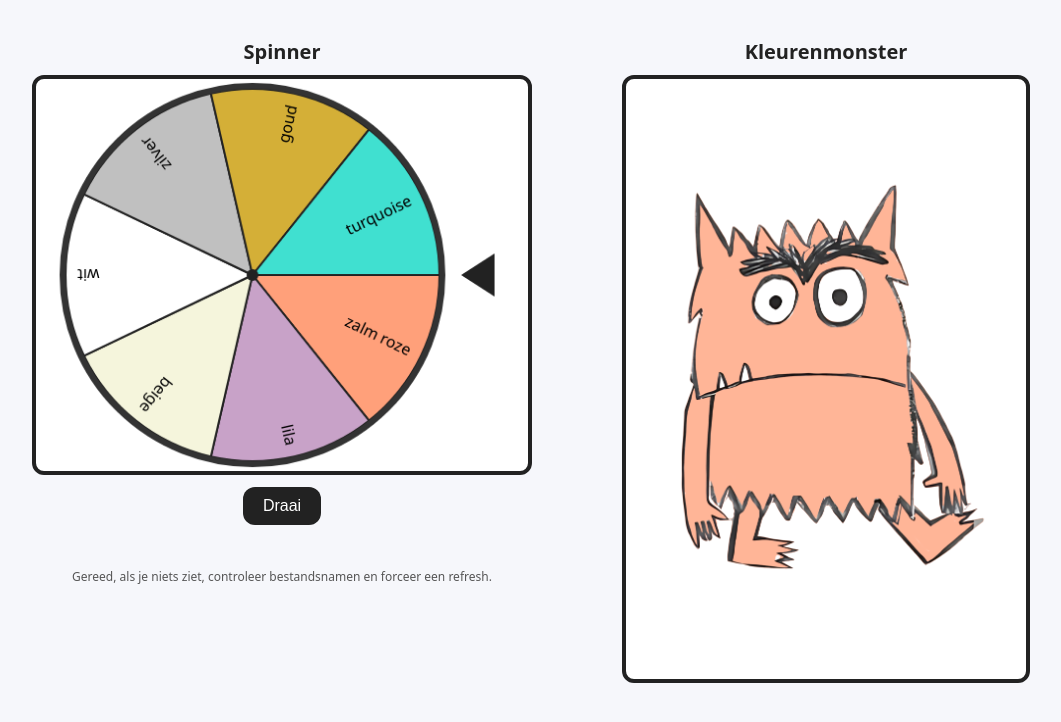
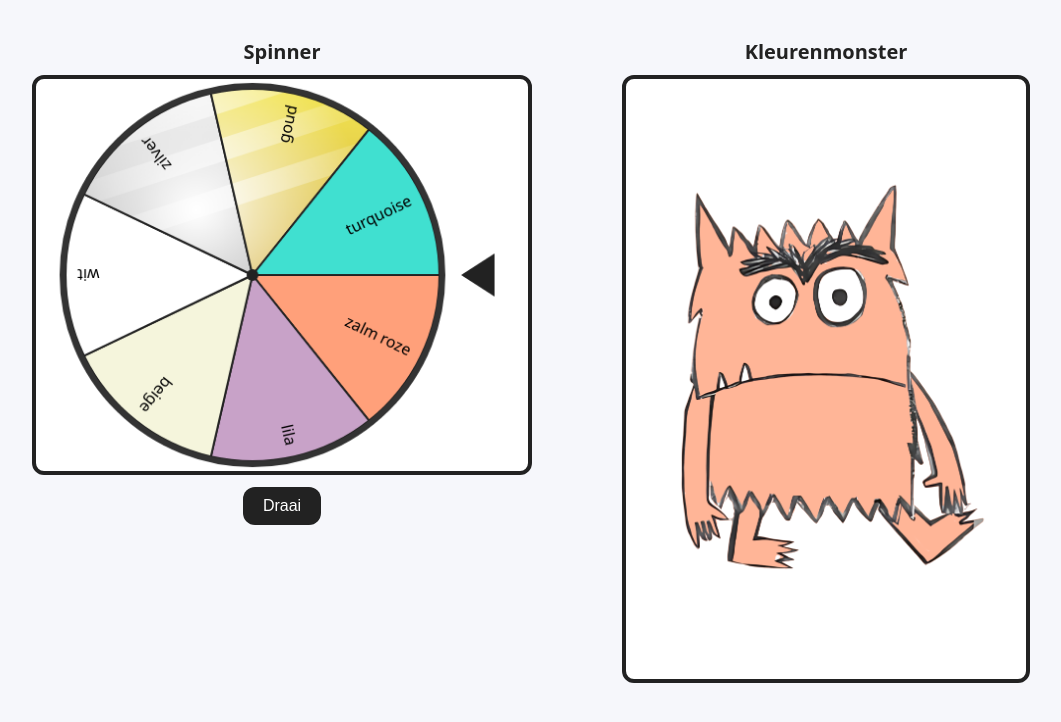
Before and after one commit to hobbit12b/kleurenmonsterrad, a plain HTML site: page index1.html in a window 1280 px wide. Shown: the whole page, without its empty margins (86-1147 px from the left). Drawn offline with Linux system fonts and the light colour scheme.

Commit message:
index1.html

```diff
--- a/index1.html
+++ b/index1.html
@@ -29,7 +29,6 @@
     button[disabled] { opacity: .6; cursor: not-allowed; }
     #resultaat { margin-top: 10px; font-size: 18px; font-weight: 700; min-height: 1.5em; }
     #live { position: absolute; left: -9999px; }
-    #debug { margin-top: 6px; font-size: 12px; color: #555; }
   </style>
 </head>
 <body>
@@ -39,7 +38,6 @@
     <button id="draaiBtn" aria-describedby="resultaat">Draai</button>
     <div id="resultaat"></div>
     <div id="live" role="status" aria-live="polite"></div>
-    <div id="debug"></div>
   </div>
 
   <div class="kolom">
@@ -48,9 +46,16 @@
   </div>
 
   <script>
-  // Alles in DOMContentLoaded, geen pijlfuncties
-  document.addEventListener("DOMContentLoaded", function () {
-    try {
+  // Helper om veilig te checken of een blendmodus wordt ondersteund
+  function supportMode(ctx, mode) {
+    const prev = ctx.globalCompositeOperation;
+    ctx.globalCompositeOperation = mode;
+    const ok = (ctx.globalCompositeOperation === mode);
+    ctx.globalCompositeOperation = prev;
+    return ok;
+  }
+
+  // --- Config ---
   const opties = ["zalm roze","lila","beige","wit","zilver","goud","turquoise"];
   const kleurMap = {
     "zalm roze":"#FFA07A",
@@ -62,36 +67,131 @@
     "turquoise":"#40E0D0"
   };
   const metallicKleuren = new Set(["goud","zilver"]);
-      const donkereSegmenten = new Set([]); // zwarte segmenttekst overal
-      const lijnenWitKleuren = new Set([]); // nooit witte lijnen bij deze set
-      const pupilKleuren = new Set([]);     // geen extra pupillen
 
-      // debug helper
-      var dbg = document.getElementById("debug");
-      function info(msg){ dbg.textContent = msg; }
+  // Segmenttekst overal zwart
+  const donkereSegmenten = new Set([]);
+  // Deze set blijft leeg voor dit palet
+  const lijnenWitKleuren = new Set([]);
+  const pupilKleuren = new Set([]);
 
-      // Spinner
-      var rad = document.getElementById("rad");
-      var rctx = rad.getContext("2d");
-      var CX = 220, CY = 200, R = 190; // rad links, rechts ruimte voor pijl
-      var hoek = 0, bezig = false, gekozen = opties[0];
+  // --- Spinner ---
+  const rad = document.getElementById("rad");
+  const rctx = rad.getContext("2d");
+  const CX = 220, CY = 200, R = 190; // rad links, rechts ruimte voor pijl
+  let hoek = 0, bezig = false, gekozen = opties[0];
+
+  function tekenMetallicInSegment(naam, startA, endA) {
+    if (!metallicKleuren.has(naam)) return;
+
+    rctx.save();
+    // clip tot het segment
+    rctx.beginPath();
+    rctx.moveTo(CX, CY);
+    rctx.arc(CX, CY, R, startA, endA);
+    rctx.closePath();
+    rctx.clip();
+
+    // 1 diepte overlay
+    const overlayGrad = rctx.createLinearGradient(CX, CY - R, CX, CY + R);
+    if (naam === "goud") {
+      overlayGrad.addColorStop(0.00, "rgba(255,250,210,0.70)");
+      overlayGrad.addColorStop(0.35, "rgba(255,255,255,0.18)");
+      overlayGrad.addColorStop(0.60, "rgba(0,0,0,0.36)");
+      overlayGrad.addColorStop(1.00, "rgba(120,90,0,0.30)");
+    } else {
+      overlayGrad.addColorStop(0.00, "rgba(255,255,255,0.70)");
+      overlayGrad.addColorStop(0.50, "rgba(0,0,0,0.36)");
+      overlayGrad.addColorStop(1.00, "rgba(235,235,235,0.32)");
+    }
+    rctx.save();
+    if (supportMode(rctx, "overlay")) {
+      rctx.globalCompositeOperation = "overlay";
+      rctx.fillStyle = overlayGrad;
+      rctx.fillRect(CX - R, CY - R, R * 2, R * 2);
+      rctx.globalCompositeOperation = "source-over";
+    } else {
+      // fallback, multiply plus lichter
+      rctx.globalCompositeOperation = "multiply";
+      rctx.fillStyle = overlayGrad;
+      rctx.fillRect(CX - R, CY - R, R * 2, R * 2);
+      rctx.globalCompositeOperation = "lighter";
+      rctx.fillStyle = "rgba(255,255,255,0.15)";
+      rctx.fillRect(CX - R, CY - R, R * 2, R * 2);
+      rctx.globalCompositeOperation = "source-over";
+    }
+    rctx.restore();
+
+    // 2 diagonale glansstrepen
+    rctx.save();
+    rctx.translate(CX, CY);
+    rctx.rotate(-Math.PI / 10);
+    rctx.translate(-CX, -CY);
+    rctx.globalAlpha = 0.55;
+    for (let i = 0; i < 3; i++) {
+      const g = rctx.createLinearGradient(CX - R, CY - R + i * R * 0.25, CX + R, CY - R + i * R * 0.25);
+      g.addColorStop(0,   "rgba(255,255,255,0)");
+      g.addColorStop(0.5, "rgba(255,255,255,0.95)");
+      g.addColorStop(1,   "rgba(255,255,255,0)");
+      rctx.fillStyle = g;
+      rctx.fillRect(CX - R, CY - R + i * R * 0.25, R * 2, R * 0.12);
+    }
+    rctx.restore();
+    rctx.globalAlpha = 1;
+
+    // 3 highlights in screen
+    const rg = rctx.createRadialGradient(CX - R * 0.30, CY - R * 0.35, 0, CX - R * 0.30, CY - R * 0.35, R * 0.9);
+    rg.addColorStop(0.00, "rgba(255,255,255,1.00)");
+    rg.addColorStop(0.35, "rgba(255,255,255,0.60)");
+    rg.addColorStop(1.00, "rgba(255,255,255,0.00)");
+    const rg2 = rctx.createRadialGradient(CX + R * 0.35, CY + R * 0.35, 0, CX + R * 0.35, CY + R * 0.35, R * 0.45);
+    rg2.addColorStop(0.00, "rgba(255,255,255,0.85)");
+    rg2.addColorStop(0.40, "rgba(255,255,255,0.35)");
+    rg2.addColorStop(1.00, "rgba(255,255,255,0.00)");
+
+    rctx.save();
+    if (supportMode(rctx, "screen")) {
+      rctx.globalCompositeOperation = "screen";
+      rctx.fillStyle = rg;
+      rctx.fillRect(CX - R, CY - R, R * 2, R * 2);
+      rctx.fillStyle = rg2;
+      rctx.fillRect(CX - R, CY - R, R * 2, R * 2);
+      rctx.globalCompositeOperation = "source-over";
+    } else {
+      rctx.globalAlpha = 0.7;
+      rctx.fillStyle = rg;
+      rctx.fillRect(CX - R, CY - R, R * 2, R * 2);
+      rctx.globalAlpha = 1;
+    }
+    rctx.restore();
+
+    rctx.restore();
+  }
 
   function tekenSchijven() {
-        var stap = 2 * Math.PI / opties.length;
-        var i, naam;
-        for (i = 0; i < opties.length; i++) {
-          naam = opties[i];
+    const stap = 2 * Math.PI / opties.length;
+    for (let i = 0; i < opties.length; i++) {
+      const naam = opties[i];
+      const a0 = i * stap;
+      const a1 = (i + 1) * stap;
+
+      // basisvulling
       rctx.beginPath();
       rctx.moveTo(CX, CY);
-          rctx.arc(CX, CY, R, i * stap, (i + 1) * stap);
+      rctx.arc(CX, CY, R, a0, a1);
       rctx.closePath();
       rctx.fillStyle = kleurMap[naam] || "#000";
       rctx.fill();
+
+      // metallic gloed indien goud of zilver
+      tekenMetallicInSegment(naam, a0, a1);
+
+      // segmentlijnen
       rctx.strokeStyle = "#222";
       rctx.lineWidth = 2;
       rctx.stroke();
 
-          var tekstkleur = donkereSegmenten.has(naam) ? "#fff" : "#000";
+      // label
+      const tekstkleur = donkereSegmenten.has(naam) ? "#fff" : "#000";
       rctx.save();
       rctx.translate(CX, CY);
       rctx.rotate(i * stap + stap / 2);
@@ -101,6 +201,7 @@
       rctx.fillText(naam, R - 12, 6);
       rctx.restore();
     }
+    // buitenrand
     rctx.lineWidth = 6;
     rctx.strokeStyle = "#333";
     rctx.beginPath();
@@ -108,12 +209,13 @@
     rctx.stroke();
   }
 
+  // Pijl buiten het rad, rechts, wijst naar links
   function tekenPijl() {
-        var offset = 22;
-        var tipX = CX + R + offset;
-        var tipY = CY;
-        var baseX = tipX + 34;
-        var halfH = 22;
+    const offset = 22;
+    const tipX = CX + R + offset;
+    const tipY = CY;
+    const baseX = tipX + 34;
+    const halfH = 22;
 
     rctx.beginPath();
     rctx.moveTo(tipX, tipY);
@@ -140,8 +242,8 @@
   }
 
   function indexOnderPijl() {
-        var n = opties.length, stap = 360 / n;
-        var a = (-hoek) % 360; if (a < 0) a += 360;
+    const n = opties.length, stap = 360 / n;
+    let a = (-hoek) % 360; if (a < 0) a += 360;
     return Math.floor(a / stap) % n;
   }
 
@@ -149,7 +251,7 @@
     if (bezig) return;
     bezig = true;
     document.getElementById("draaiBtn").disabled = true;
-        var snelheid = 20 + Math.random() * 15;
+    let snelheid = 20 + Math.random() * 15;
     hoek += 360 * 4;
 
     function anim() {
@@ -160,12 +262,12 @@
       else {
         hoek = hoek % 360;
         renderRad();
-            var idx = indexOnderPijl();
+        const idx = indexOnderPijl();
         gekozen = opties[idx];
 
-            var lijnenWit = lijnenWitKleuren.has(gekozen);
-            var toonPupillen = pupilKleuren.has(gekozen);
-            var metallicType = metallicKleuren.has(gekozen) ? gekozen : null;
+        const lijnenWit = lijnenWitKleuren.has(gekozen);
+        const toonPupillen = pupilKleuren.has(gekozen);
+        const metallicType = metallicKleuren.has(gekozen) ? gekozen : null;
 
         toonResultaat(gekozen);
         kleurMonster(kleurMap[gekozen], lijnenWit, toonPupillen, metallicType);
@@ -178,28 +280,27 @@
   }
 
   function toonResultaat(tekst) {
-        document.getElementById("resultaat").textContent = "Gekozen kleur: " + tekst;
-        document.getElementById("live").textContent = "Kleur " + tekst;
+    document.getElementById("resultaat").textContent = `Gekozen kleur: ${tekst}`;
+    document.getElementById("live").textContent = `Kleur ${tekst}`;
   }
 
-      // Monster
-      var mCanvas = document.getElementById("monster");
-      var m = mCanvas.getContext("2d");
-      var imgMask  = new Image();  imgMask.src  = "monster-mask.png";
-      var imgLine  = new Image();  imgLine.src  = "monster-line.png";
-      var imgPupil = new Image();  imgPupil.src = "monster-pupillen.png";
+  // --- Monster met metallic glans zoals eerder ---
+  const mCanvas = document.getElementById("monster");
+  const m = mCanvas.getContext("2d");
+  const imgMask  = new Image();  imgMask.src  = "monster-mask.png";
+  const imgLine  = new Image();  imgLine.src  = "monster-line.png";
+  const imgPupil = new Image();  imgPupil.src = "monster-pupillen.png";
 
-      var geladen = 0;
-      function klaar(){ geladen++; if (geladen === 3) initMonster(); }
-      function fout(e){ info("Kon een afbeelding niet laden, controleer bestandsnamen, exact, inclusief kleine letters."); }
-      imgMask.onload = klaar;   imgMask.onerror = fout;
-      imgLine.onload = klaar;   imgLine.onerror = fout;
-      imgPupil.onload = klaar;  imgPupil.onerror = fout;
-
-      function initMonster() {
+  let assetsGereed = false;
+  Promise.all([
+    new Promise(res => imgMask.onload  = res),
+    new Promise(res => imgLine.onload  = res),
+    new Promise(res => imgPupil.onload = res)
+  ]).then(() => {
+    assetsGereed = true;
     tekenMonsterKader();
     kleurMonster(kleurMap[gekozen], false, false, null);
-      }
+  });
 
   function tekenMonsterKader() {
     m.clearRect(0, 0, mCanvas.width, mCanvas.height);
@@ -214,29 +315,21 @@
     m.restore();
   }
 
-      // veilige test op blendmodus, met fallback
-      function supportMode(ctx, mode) {
-        var prev = ctx.globalCompositeOperation;
-        ctx.globalCompositeOperation = mode;
-        var ok = (ctx.globalCompositeOperation === mode);
-        ctx.globalCompositeOperation = prev;
-        return ok;
-      }
+  function kleurMonster(vulkleur, lijnenWit, toonPupillen, metallicType) {
+    if (!assetsGereed) return;
 
-      // lijnenWit, toonPupillen, metallicType: "goud", "zilver" of null
-      function kleurMonster(vulkleur, lijnenWit, toonPupillen, metallicType) {
     tekenMonsterKader();
 
-        var pad = 24;
-        var doelW = mCanvas.width - pad * 2;
-        var doelH = mCanvas.height - pad * 2;
-        var ratio = Math.min(doelW / imgMask.width, doelH / imgMask.height);
-        var w = Math.max(1, Math.round(imgMask.width * ratio));
-        var h = Math.max(1, Math.round(imgMask.height * ratio));
-        var x = Math.round((mCanvas.width - w) / 2);
-        var y = Math.round((mCanvas.height - h) / 2);
+    const pad = 24;
+    const doelW = mCanvas.width - pad * 2;
+    const doelH = mCanvas.height - pad * 2;
+    const ratio = Math.min(doelW / imgMask.width, doelH / imgMask.height);
+    const w = Math.max(1, Math.round(imgMask.width * ratio));
+    const h = Math.max(1, Math.round(imgMask.height * ratio));
+    const x = Math.round((mCanvas.width - w) / 2);
+    const y = Math.round((mCanvas.height - h) / 2);
 
-        // vulling binnen masker
+    // vulling
     m.save();
     m.fillStyle = vulkleur;
     m.fillRect(x, y, w, h);
@@ -245,21 +338,20 @@
     m.drawImage(imgMask, x, y, w, h);
     m.globalCompositeOperation = "source-over";
 
-        // metallic laag onder de lijnen
-        if (metallicType) voegMetaalGlansToe(metallicType, x, y, w, h);
+    // metallic onder de lijnen
+    if (metallicType) voegMetaalGlansToeMonster(metallicType, x, y, w, h);
 
     // lijnen
     if (!lijnenWit) {
       m.drawImage(imgLine, x, y, w, h);
     } else {
-          var off = document.createElement("canvas");
+      const off = document.createElement("canvas");
       off.width = w; off.height = h;
-          var o = off.getContext("2d");
-          o.imageSmoothingEnabled = true;
+      const o = off.getContext("2d");
       o.fillStyle = "#ffffff";
-          o.fillRect(0, 0, off.width, off.height);
+      o.fillRect(0, 0, w, h);
       o.globalCompositeOperation = "destination-in";
-          o.drawImage(imgLine, 0, 0, off.width, off.height);
+      o.drawImage(imgLine, 0, 0, w, h);
       o.globalCompositeOperation = "source-over";
       m.drawImage(off, x, y);
     }
@@ -268,13 +360,12 @@
     m.restore();
   }
 
-      function voegMetaalGlansToe(type, x, y, w, h) {
-        // diepte
-        var overlay = document.createElement("canvas");
+  function voegMetaalGlansToeMonster(type, x, y, w, h) {
+    // diepte overlay
+    const overlay = document.createElement("canvas");
     overlay.width = w; overlay.height = h;
-        var o = overlay.getContext("2d");
-
-        var lg = o.createLinearGradient(0, 0, 0, h);
+    const o = overlay.getContext("2d");
+    const lg = o.createLinearGradient(0, 0, 0, h);
     if (type === "goud") {
       lg.addColorStop(0.00, "rgba(255,250,210,0.70)");
       lg.addColorStop(0.35, "rgba(255,255,255,0.18)");
@@ -287,35 +378,16 @@
     }
     o.fillStyle = lg;
     o.fillRect(0, 0, w, h);
-
-        // glansstrepen
-        o.save();
-        o.globalAlpha = 0.55;
-        o.translate(w * 0.10, h * 0.18);
-        o.rotate(-Math.PI / 10);
-        for (var i = 0; i < 3; i++) {
-          var g = o.createLinearGradient(0, 0, w * 0.95, 0);
-          g.addColorStop(0,   "rgba(255,255,255,0)");
-          g.addColorStop(0.5, "rgba(255,255,255,0.95)");
-          g.addColorStop(1,   "rgba(255,255,255,0)");
-          o.fillStyle = g;
-          o.fillRect(0, i * h * 0.08, w * 0.95, h * 0.06);
-        }
-        o.restore();
-
-        // maskeren tot de vorm
     o.globalCompositeOperation = "destination-in";
     o.drawImage(imgMask, 0, 0, w, h);
     o.globalCompositeOperation = "source-over";
 
-        // overlay met fallback
     m.save();
     if (supportMode(m, "overlay")) {
       m.globalCompositeOperation = "overlay";
       m.drawImage(overlay, x, y);
       m.globalCompositeOperation = "source-over";
     } else {
-          // fallback: multiply en daarna lighten
       m.globalCompositeOperation = "multiply";
       m.drawImage(overlay, x, y);
       m.globalCompositeOperation = "lighter";
@@ -325,27 +397,23 @@
     m.restore();
 
     // highlights
-        var spec = document.createElement("canvas");
+    const spec = document.createElement("canvas");
     spec.width = w; spec.height = h;
-        var s = spec.getContext("2d");
-
-        var rg = s.createRadialGradient(w * 0.30, h * 0.25, 0, w * 0.30, h * 0.25, Math.max(w, h) * 0.55);
+    const s = spec.getContext("2d");
+    const rg = s.createRadialGradient(w * 0.30, h * 0.25, 0, w * 0.30, h * 0.25, Math.max(w, h) * 0.55);
     rg.addColorStop(0.00, "rgba(255,255,255,1.00)");
     rg.addColorStop(0.30, "rgba(255,255,255,0.60)");
     rg.addColorStop(1.00, "rgba(255,255,255,0.00)");
     s.fillStyle = rg;
     s.fillRect(0, 0, w, h);
-
-        var rg2 = s.createRadialGradient(w * 0.70, h * 0.75, 0, w * 0.70, h * 0.75, Math.max(w, h) * 0.25);
+    const rg2 = s.createRadialGradient(w * 0.70, h * 0.75, 0, w * 0.70, h * 0.75, Math.max(w, h) * 0.25);
     rg2.addColorStop(0.00, "rgba(255,255,255,0.85)");
     rg2.addColorStop(0.40, "rgba(255,255,255,0.35)");
     rg2.addColorStop(1.00, "rgba(255,255,255,0.00)");
     s.fillStyle = rg2;
     s.fillRect(0, 0, w, h);
-
     s.globalCompositeOperation = "destination-in";
     s.drawImage(imgMask, 0, 0, w, h);
-        s.globalCompositeOperation = "source-over";
 
     m.save();
     if (supportMode(m, "screen")) {
@@ -355,37 +423,6 @@
     } else {
       m.globalAlpha = 0.6;
       m.drawImage(spec, x, y);
-          m.globalAlpha = 1;
-        }
-        m.restore();
-
-        // heel lichte ruis voor textuur
-        var noise = document.createElement("canvas");
-        var nz = 64;
-        noise.width = nz; noise.height = nz;
-        var nc = noise.getContext("2d");
-        var img = nc.createImageData(nz, nz);
-        for (var p = 0; p < img.data.length; p += 4) {
-          var v = 210 + Math.floor(Math.random() * 45);
-          img.data[p] = v; img.data[p+1] = v; img.data[p+2] = v; img.data[p+3] = 28;
-        }
-        nc.putImageData(img, 0, 0);
-        var tex = document.createElement("canvas");
-        tex.width = w; tex.height = h;
-        var tx = tex.getContext("2d");
-        tx.fillStyle = tx.createPattern(noise, "repeat");
-        tx.fillRect(0, 0, w, h);
-        tx.globalCompositeOperation = "destination-in";
-        tx.drawImage(imgMask, 0, 0, w, h);
-
-        m.save();
-        if (supportMode(m, "soft-light")) {
-          m.globalCompositeOperation = "soft-light";
-          m.drawImage(tex, x, y);
-          m.globalCompositeOperation = "source-over";
-        } else {
-          m.globalAlpha = 0.5;
-          m.drawImage(tex, x, y);
       m.globalAlpha = 1;
     }
     m.restore();
@@ -405,15 +442,10 @@
 
   // init
   document.getElementById("draaiBtn").addEventListener("click", draai);
-      document.addEventListener("keydown", function (e) {
+  document.addEventListener("keydown", e => {
     if ((e.key === "Enter" || e.code === "Space") && !bezig) draai();
   });
   renderRad();
-      info("Gereed, als je niets ziet, controleer bestandsnamen en forceer een refresh.");
-    } catch (err) {
-      document.getElementById("debug").textContent = "Fout: " + err.message;
-    }
-  });
   </script>
 </body>
 </html>
```
Lines whose indentation alone changed are shown as unchanged.
